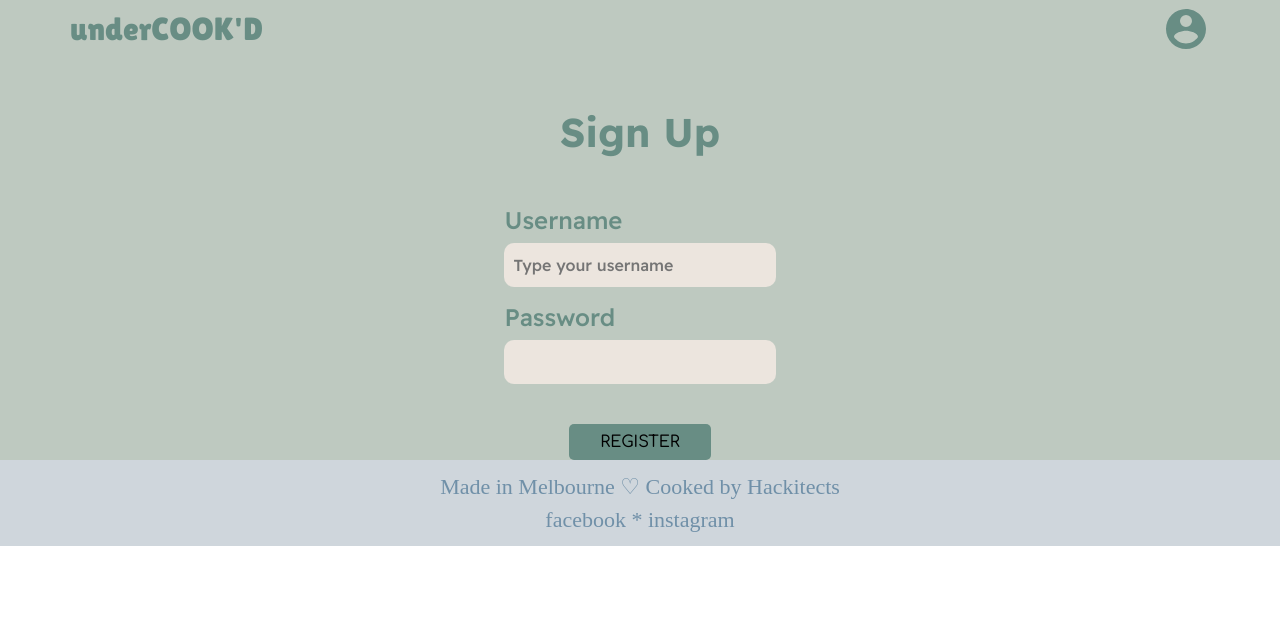
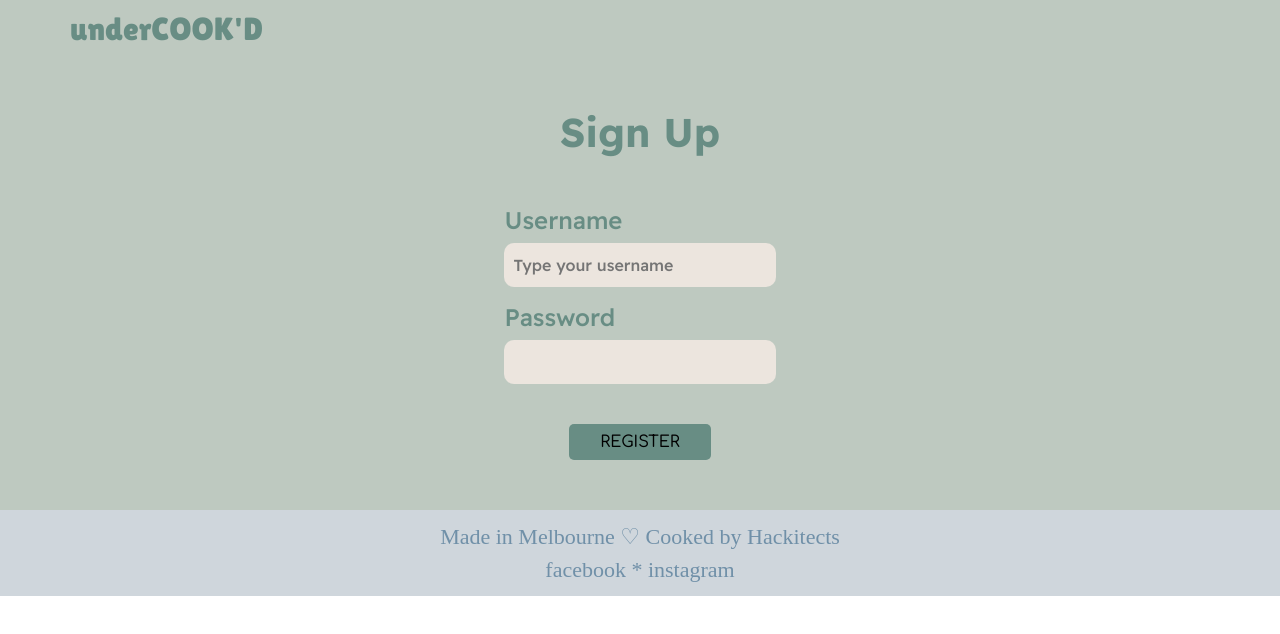
Before and after one commit to KahMeng2/hackitects, a React (Vite) app in the folder client/: page /signup in a window 1280 px wide. Shown: the top 634 px of the page. Built offline with nearby package versions, Linux system fonts and the light colour scheme; a web font is replaced by a local one.

Commit message:
dynamic nav bar logged in or not

```diff
--- a/client/src/component/NavBar.jsx
+++ b/client/src/component/NavBar.jsx
@@ -1,8 +1,24 @@
-import { Form, NavLink, Navigate, useNavigate, Link } from "react-router-dom"
+import { Form, NavLink, Navigate, useNavigate, Link, useLocation } from "react-router-dom"
 import Icon from '@mdi/react';
 import { mdiAccountCircle } from '@mdi/js';
 
 const Navbar = () => {
+
+    const location = useLocation();
+
+    if (location.pathname === '/signup' || location.pathname === '/login'){
+        return (
+            <header style={{display: "flex", alignItems: "center",
+            justifyContent: "space-between", backgroundColor: "#BEC9C0", width:'100%', paddingTop:"5px", paddingBottom:"5px"}}>
+                <span style={{color:"#688D84", fontFamily: "Lilita One", fontSize: 32, marginLeft:"70px"}}>
+                    underCOOK'D
+                </span>
+            </header>
+        )
+    }
+
+    else {
+
         return (
             <header style={{display: "flex", alignItems: "center",
             justifyContent: "space-between", backgroundColor: "#BEC9C0", width:'100%', paddingTop:"5px", paddingBottom:"5px"}}>
@@ -16,4 +32,6 @@ const Navbar = () => {
         )
     }
 
+}
+
 export default Navbar
--- a/client/src/component/UserAndPass.jsx
+++ b/client/src/component/UserAndPass.jsx
@@ -28,7 +28,7 @@ const UserAndPW = () => {
                 <h4 style={{color:"#688D84", fontWeight:"500", textAlign:"left"}}>Password</h4>
                 <input type="password" style={styles.input}/>
             </div>
-            <div style={{marginTop:"40px"}}>
+            <div style={{marginTop:"40px", paddingBottom:"50px"}}>
                 <RegisButton/>
             </div>
         </div>
```
Lines whose indentation alone changed are shown as unchanged.
